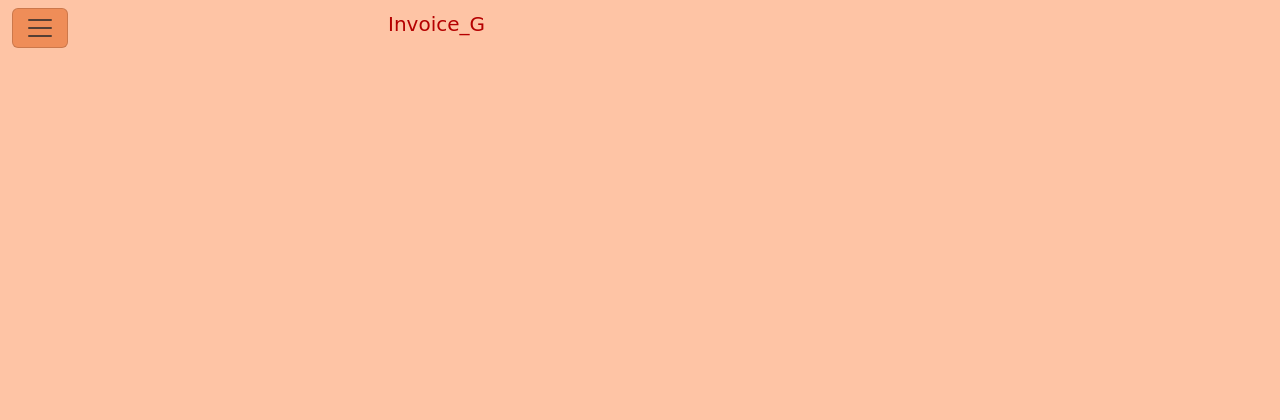
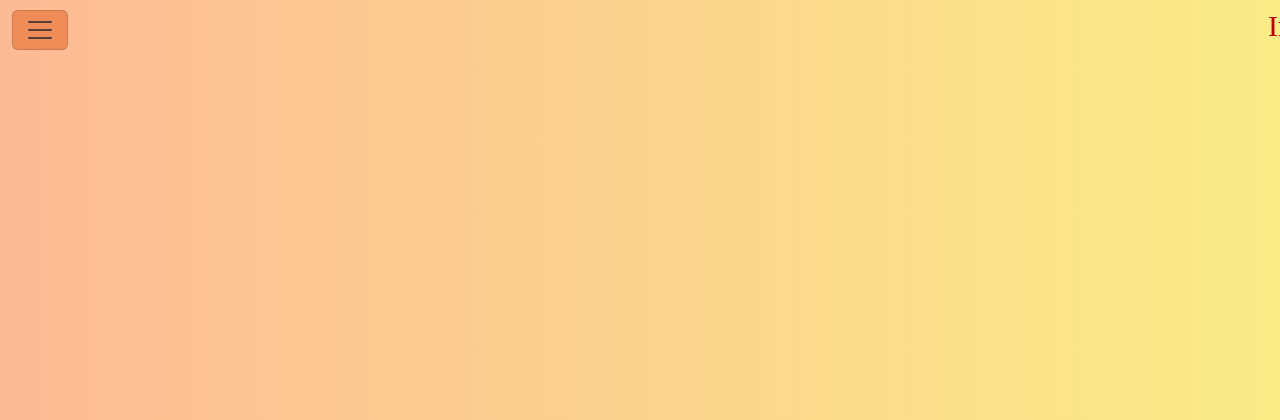
Before and after one commit to Gosia-Parveen/Invoice_G, a Django app: page /admin-dashboard/ in a window 1280 px wide. Shown: the top 420 px of the page. Run offline with Django 5.2, Linux system fonts and the light colour scheme; the visitor is signed in with stand-in values (Sample User, id 1).

Commit message:
Updated the admin dashboard + logout button
Updated the admin dashboard HTML layout and styling and added Logout option.

```diff
--- a/templates/admin_dash.html
+++ b/templates/admin_dash.html
@@ -1,37 +1,42 @@
 <!doctype html>
 <html lang="en">
+
 <head>
   <meta charset="utf-8">
   <meta name="viewport" content="width=device-width, initial-scale=1">
-    <title>{% block title %}ANDi Banking{% endblock title %}</title>
+  <title>Admin_Dashboard</title>
   <link href="https://cdn.jsdelivr.net/npm/bootstrap@5.3.7/dist/css/bootstrap.min.css" rel="stylesheet">
   <script defer src="https://cdn.jsdelivr.net/npm/bootstrap@5.3.7/dist/js/bootstrap.bundle.min.js"></script>
   <style>
     body {
-      background-color: #fec4a5;  /*light gray like your screenshot */
-      padding-top: 70px; /* Leave space for navbar */
+      background: linear-gradient(to left, #faec87, #fcba95);
+      padding-top: 70px;
       margin: 0;
 
     }
+
     .header {
       background-color: #e45b11;
       padding: 15px 30px;
-      border-bottom: 2px solid; /* line at top */
+      border-bottom: 2px solid;
       display: flex;
       align-items: center;
     }
+
     .header i {
       margin-right: 10px;
     }
+
     .card {
-      margin-bottom: 30px; /* add vertical spacing between cards */
+      margin-bottom: 30px;
     }
+
     .content-card {
       margin: 30px auto;
       max-width: 1000px;
       background: white;
       border-radius: 5px;
-      box-shadow: 0 0 10px rgba(0,0,0,0.1);
+      box-shadow: 0 0 10px rgba(0, 0, 0, 0.1);
     }
 
     .navbar-brand {
@@ -40,7 +45,7 @@
 
     #sidebar {
       position: fixed;
-        top: 60px; /* Below the navbar */
+      top: 60px;
       left: 0;
       width: 250px;
       height: calc(100% - 60px);
@@ -64,17 +69,21 @@
     }
   </style>
 </head>
+
 <body>
 
   <!-- Navbar (Fixed and always visible) -->
   <nav class="navbar fixed-top text-white">
     <div class="container-fluid d-flex justify-content-between align-items-center">
       <div class="d-flex align-items-center">
-          <button class="navbar-toggler" type="button" id="toggleSidebar" aria-label="Toggle navigation" style="background-color: #ef8d58;">
+        <button class="navbar-toggler" type="button" id="toggleSidebar" aria-label="Toggle navigation"
+          style="background-color: #ef8d58;">
           <span class="navbar-toggler-icon"></span>
         </button>
 
-          <h3 style="color: #b50001; font-size: 20px; font-family: cursive; padding-left: 320px;"> Invoice_G </h3>
+        <h3
+          style="color: #b50001; font-size: 30px; font-family: 'Times New Roman', Times, serif; padding-left: 1200px;">
+          Invoice_G </h3>
       </div>
   </nav>
 
@@ -85,10 +94,11 @@
       <button type="button" class="btn-close btn-close-white" id="closeSidebar"></button>
     </div>
     <ul class="navbar-nav flex-column px-3">
-        <li class="nav-item"><a class="nav-link" href="/">Dashboard</a></li>
-        <li class="nav-item"><a class="nav-link" href="/">Subscription</a></li>
-        <li class="nav-item"><a class="nav-link" href="/">Invoice</a></li>
-        <li class="nav-item"><a class="nav-link" href="/">Account Manager</a></li>
+      <li class="nav-item"><a class="nav-link" href="{% url 'admin_dash' %}">Dashboard</a></li>
+      <li class="nav-item"><a class="nav-link" href="{% url 'subs_tab' %}">Subscription</a></li>
+      <li class="nav-item"><a class="nav-link" href="#">Invoice</a></li>
+      <li class="nav-item"><a class="nav-link" href="#">Account Manager</a></li>
+      <li class="nav-item"><a class="nav-link" href="{% url 'logout' %}">LOGOUT</a></li>
     </ul>
   </div>
 
@@ -127,4 +137,5 @@
 
 
 </body>
+
 </html>
```
Lines whose indentation alone changed are shown as unchanged.
